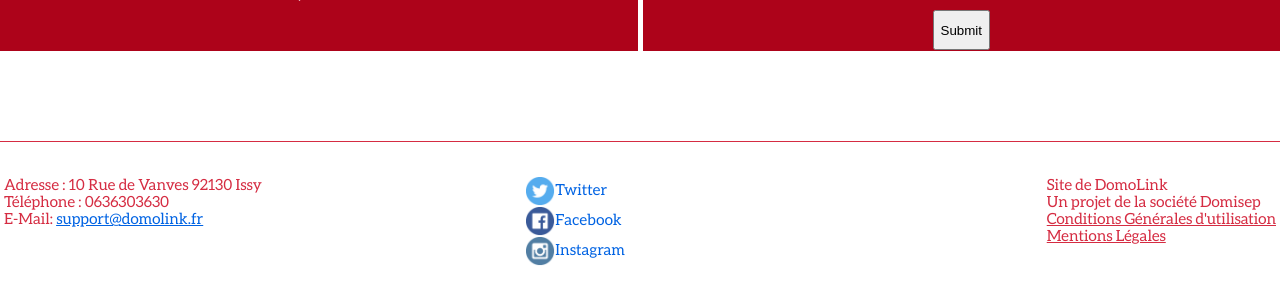
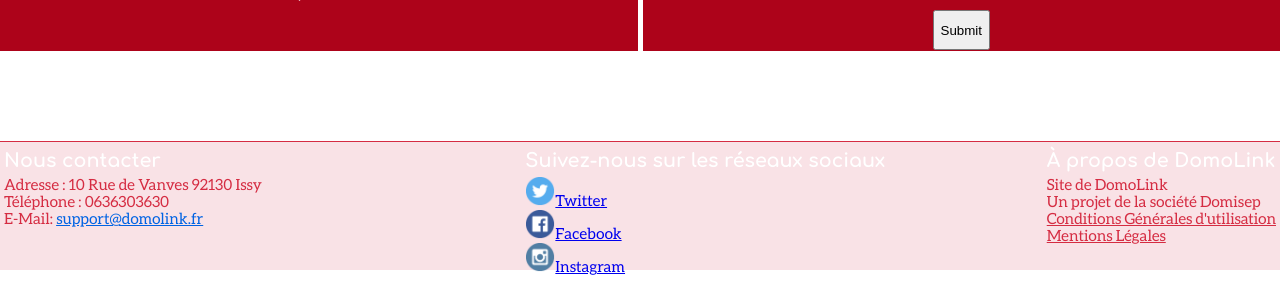
Before and after one commit to diegoouensanga/G5D-Domolink, a PHP site: page /connexion.php in a window 1280 px wide. Shown: the part 499-800 px from the top of the page. Run offline with PHP 8.4, Linux system fonts and the light colour scheme; data comes from the database, SQL or seed files in the repository; data that the repository does not hold is empty.

Commit message:
Add files via upload

```diff
--- a/css/footer.css
+++ b/css/footer.css
@@ -1,4 +1,5 @@
 footer {
+    height:120px;
     border-top: 1px solid #D52C42;
     color: #D52C42;
     width: calc(100% - 8px);
@@ -9,7 +10,7 @@ footer {
     display: grid;
     grid-template-columns: repeat(2, 1fr);
     grid-gap: 5px;
-    grid-auto-rows: 100%;
+    background-color: rgba(213, 49, 79, 0.14);
 }
 
 footer h3 {
@@ -31,17 +32,17 @@ footer h3 {
     text-decoration: underline;
 }
 
-.zzz {
+.footer_reseaux {
     grid-column: 2;
     grid-row: 1;
 }
 
-.zzz a {
+.footer_reseaux a {
     color:#0063e3;
     text-decoration: none;
 }
 
-.zzz img {
+.footer_reseaux img {
     vertical-align: middle;
 }
 
```
